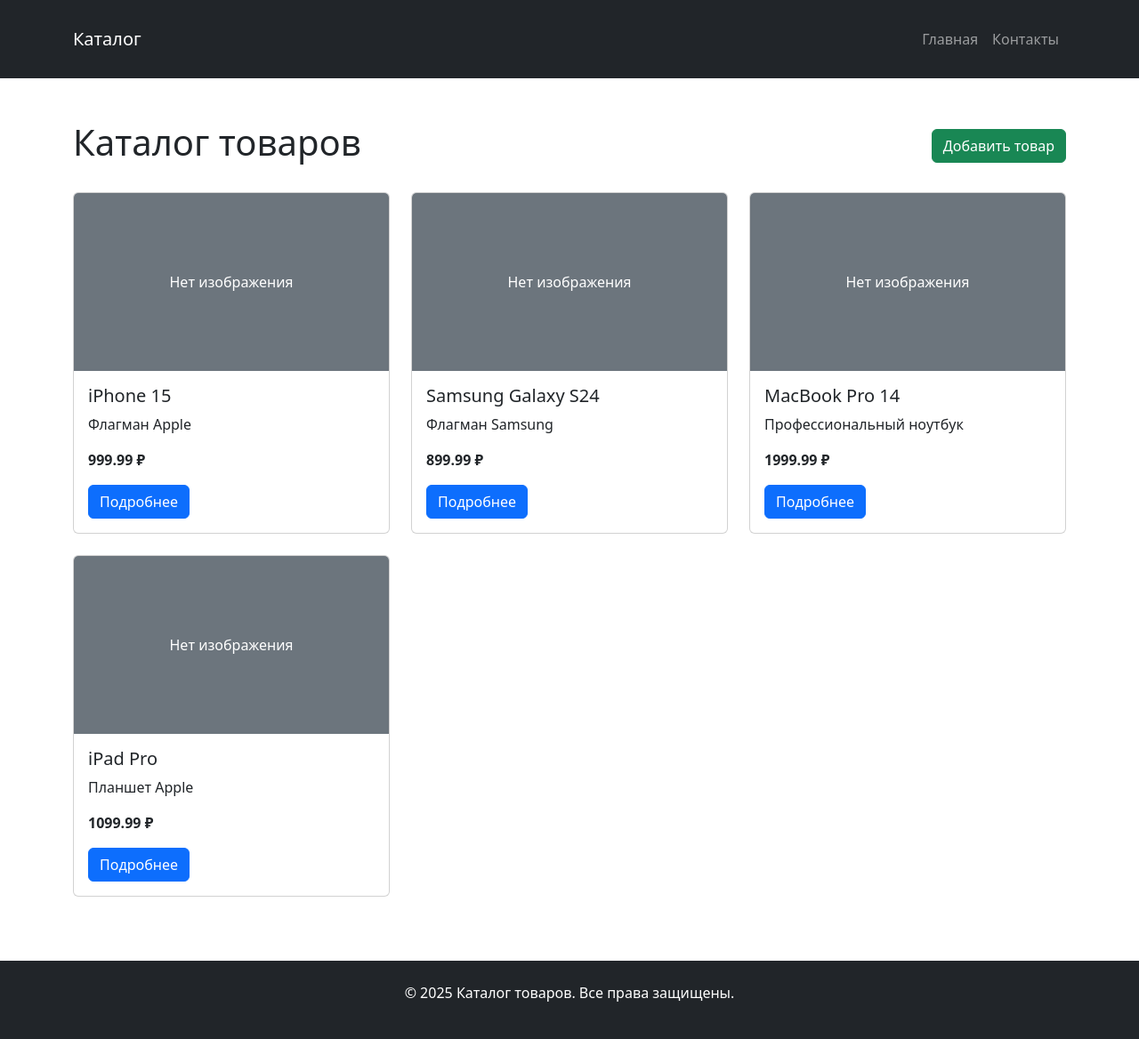
After one commit to UBaH-lab/python-web-basics, a Django app: page / in a window 1280 px wide. The commit adds this page. Shown: the whole page at 89% size. Run offline with Django 5.2, Linux system fonts and the light colour scheme; data comes from the database, SQL or seed files in the repository.

Commit message:
Добавлены шаблоны: базовый, navbar, home с пагинацией, product_detail, product_create, contacts. Бонус: форма добавления товара и пагинация.

```diff
--- a/catalog/urls.py
+++ b/catalog/urls.py
@@ -1,9 +1,11 @@
 from django.urls import path
-from .views import home, contacts
+from .views import home, contacts, product_detail, product_create
 
 app_name = 'catalog'
 
 urlpatterns = [
     path('', home, name='home'),
     path('contacts/', contacts, name='contacts'),
+    path('products/<int:pk>/', product_detail, name='product_detail'),
+    path('products/create/', product_create, name='product_create'),
 ]
--- a/catalog/views.py
+++ b/catalog/views.py
@@ -1,9 +1,32 @@
-from django.shortcuts import render
+from django.shortcuts import render, get_object_or_404, redirect
+from django.core.paginator import Paginator
+from catalog.models import Product
+from catalog.forms import ProductForm
 
 
 def home(request):
-    return render(request, 'catalog/home.html')
+    products = Product.objects.all()
+    paginator = Paginator(products, 6)  # 6 товаров на страницу
+    page_number = request.GET.get('page')
+    page_obj = paginator.get_page(page_number)
+    return render(request, 'catalog/home.html', {'page_obj': page_obj})
 
 
 def contacts(request):
     return render(request, 'catalog/contacts.html')
+
+
+def product_detail(request, pk):
+    product = get_object_or_404(Product, pk=pk)
+    return render(request, 'catalog/product_detail.html', {'product': product})
+
+
+def product_create(request):
+    if request.method == 'POST':
+        form = ProductForm(request.POST, request.FILES)
+        if form.is_valid():
+            form.save()
+            return redirect('catalog:home')
+    else:
+        form = ProductForm()
+    return render(request, 'catalog/product_form.html', {'form': form})
--- a/config/urls.py
+++ b/config/urls.py
@@ -1,10 +1,11 @@
 from django.contrib import admin
-from django.urls import path
+from django.urls import path, include
 from django.conf import settings
 from django.conf.urls.static import static
 
 urlpatterns = [
     path('admin/', admin.site.urls),
+    path('', include('catalog.urls', namespace='catalog')),
 ]
 
 if settings.DEBUG:
--- /dev/null
+++ b/templates/base.html
@@ -0,0 +1,29 @@
+<!DOCTYPE html>
+<html lang="ru">
+<head>
+    <meta charset="UTF-8">
+    <meta name="viewport" content="width=device-width, initial-scale=1.0">
+    <title>{% block title %}Каталог{% endblock %}</title>
+    <!-- Bootstrap CDN -->
+    <link href="https://cdn.jsdelivr.net/npm/bootstrap@5.3.2/dist/css/bootstrap.min.css" rel="stylesheet">
+</head>
+<body class="d-flex flex-column min-vh-100">
+    <!-- Header -->
+    {% include 'navbar.html' %}
+
+    <!-- Body -->
+    <main class="container my-5 flex-grow-1">
+        {% block content %}{% endblock %}
+    </main>
+
+    <!-- Footer -->
+    <footer class="bg-dark text-white text-center py-4 mt-auto">
+        <div class="container">
+            <p>&copy; 2025 Каталог товаров. Все права защищены.</p>
+        </div>
+    </footer>
+
+    <!-- Bootstrap JS -->
+    <script src="https://cdn.jsdelivr.net/npm/bootstrap@5.3.2/dist/js/bootstrap.bundle.min.js"></script>
+</body>
+</html>
--- a/templates/catalog/home.html
+++ b/templates/catalog/home.html
@@ -1,67 +1,75 @@
-<!DOCTYPE html>
-<html lang="ru">
-<head>
-    <meta charset="UTF-8">
-    <meta name="viewport" content="width=device-width, initial-scale=1.0">
-    <title>Главная</title>
-    <link href="https://cdn.jsdelivr.net/npm/bootstrap@5.3.2/dist/css/bootstrap.min.css" rel="stylesheet">
-</head>
-<body>
-    <!-- Header -->
-    <header class="bg-primary text-white py-3">
-        <div class="container">
-            <nav class="navbar navbar-expand-lg navbar-dark">
-                <a class="navbar-brand" href="/">Мой Сайт</a>
-                <div class="collapse navbar-collapse">
-                    <ul class="navbar-nav ms-auto">
-                        <li class="nav-item"><a class="nav-link active" href="/">Главная</a></li>
-                        <li class="nav-item"><a class="nav-link" href="/contacts">Контакты</a></li>
-                    </ul>
+{% extends 'base.html' %}
+
+{% block title %}Каталог товаров{% endblock %}
+
+{% block content %}
+<div class="d-flex justify-content-between align-items-center mb-4">
+    <h1>Каталог товаров</h1>
+    <a href="{% url 'catalog:product_create' %}" class="btn btn-success">Добавить товар</a>
+</div>
+
+<div class="row">
+    {% for product in page_obj %}
+    <div class="col-md-4 mb-4">
+        <div class="card h-100">
+            {% if product.image %}
+                <img src="{{ product.image.url }}" class="card-img-top" alt="{{ product.name }}" style="height: 200px; object-fit: cover;">
+            {% else %}
+                <div class="card-img-top bg-secondary d-flex align-items-center justify-content-center" style="height: 200px;">
+                    <span class="text-white">Нет изображения</span>
                 </div>
-            </nav>
-        </div>
-    </header>
-
-    <!-- Body -->
-    <main class="container my-5">
-        <h1>Добро пожаловать!</h1>
-        <p class="lead">Это простое веб-приложение на Python без фреймворков.</p>
-
-        <div class="row mt-4">
-            <div class="col-md-4">
-                <div class="card">
-                    <div class="card-body">
-                        <h5 class="card-title">Быстро</h5>
-                        <p class="card-text">Минималистичный сервер работает мгновенно.</p>
-                    </div>
-                </div>
-            </div>
-            <div class="col-md-4">
-                <div class="card">
-                    <div class="card-body">
-                        <h5 class="card-title">Просто</h5>
-                        <p class="card-text">Понятный код для изучения основ.</p>
-                    </div>
-                </div>
-            </div>
-            <div class="col-md-4">
-                <div class="card">
-                    <div class="card-body">
-                        <h5 class="card-title">Эффективно</h5>
-                        <p class="card-text">Идеально для прототипов.</p>
-                    </div>
-                </div>
+            {% endif %}
+            <div class="card-body">
+                <h5 class="card-title">{{ product.name }}</h5>
+                <p class="card-text">{{ product.description|truncatechars:100 }}</p>
+                <p class="card-text"><strong>{{ product.price }} ₽</strong></p>
+                <a href="{% url 'catalog:product_detail' product.pk %}" class="btn btn-primary">Подробнее</a>
             </div>
         </div>
-    </main>
+    </div>
+    {% empty %}
+    <div class="col-12">
+        <p class="text-muted">Товары не найдены.</p>
+    </div>
+    {% endfor %}
+</div>
 
-    <!-- Footer -->
-    <footer class="bg-dark text-white text-center py-4 mt-auto">
-        <div class="container">
-            <p>&copy; 2025 Мой Сайт. Все права защищены.</p>
-        </div>
-    </footer>
+<!-- Пагинация -->
+{% if page_obj.has_other_pages %}
+<nav aria-label="Пагинация">
+    <ul class="pagination justify-content-center">
+        {% if page_obj.has_previous %}
+        <li class="page-item">
+            <a class="page-link" href="?page={{ page_obj.previous_page_number }}">Назад</a>
+        </li>
+        {% else %}
+        <li class="page-item disabled">
+            <span class="page-link">Назад</span>
+        </li>
+        {% endif %}
 
-    <script src="https://cdn.jsdelivr.net/npm/bootstrap@5.3.2/dist/js/bootstrap.bundle.min.js"></script>
-</body>
-</html>
+        {% for num in page_obj.paginator.page_range %}
+            {% if page_obj.number == num %}
+            <li class="page-item active">
+                <span class="page-link">{{ num }}</span>
+            </li>
+            {% elif num > page_obj.number|add:'-3' and num < page_obj.number|add:'3' %}
+            <li class="page-item">
+                <a class="page-link" href="?page={{ num }}">{{ num }}</a>
+            </li>
+            {% endif %}
+        {% endfor %}
+
+        {% if page_obj.has_next %}
+        <li class="page-item">
+            <a class="page-link" href="?page={{ page_obj.next_page_number }}">Вперёд</a>
+        </li>
+        {% else %}
+        <li class="page-item disabled">
+            <span class="page-link">Вперёд</span>
+        </li>
+        {% endif %}
+    </ul>
+</nav>
+{% endif %}
+{% endblock %}
--- /dev/null
+++ b/templates/navbar.html
@@ -0,0 +1,17 @@
+<header class="bg-dark text-white py-3">
+    <div class="container">
+        <nav class="navbar navbar-expand-lg navbar-dark">
+            <a class="navbar-brand" href="{% url 'catalog:home' %}">Каталог</a>
+            <div class="collapse navbar-collapse">
+                <ul class="navbar-nav ms-auto">
+                    <li class="nav-item">
+                        <a class="nav-link" href="{% url 'catalog:home' %}">Главная</a>
+                    </li>
+                    <li class="nav-item">
+                        <a class="nav-link" href="{% url 'catalog:contacts' %}">Контакты</a>
+                    </li>
+                </ul>
+            </div>
+        </nav>
+    </div>
+</header>
```
Also changed, not shown: catalog/forms.py (added, +15 -0 lines), templates/catalog/contacts.html (+7 -40 lines), templates/catalog/product_detail.html (added, +33 -0 lines), templates/catalog/product_form.html (added, +30 -0 lines).
